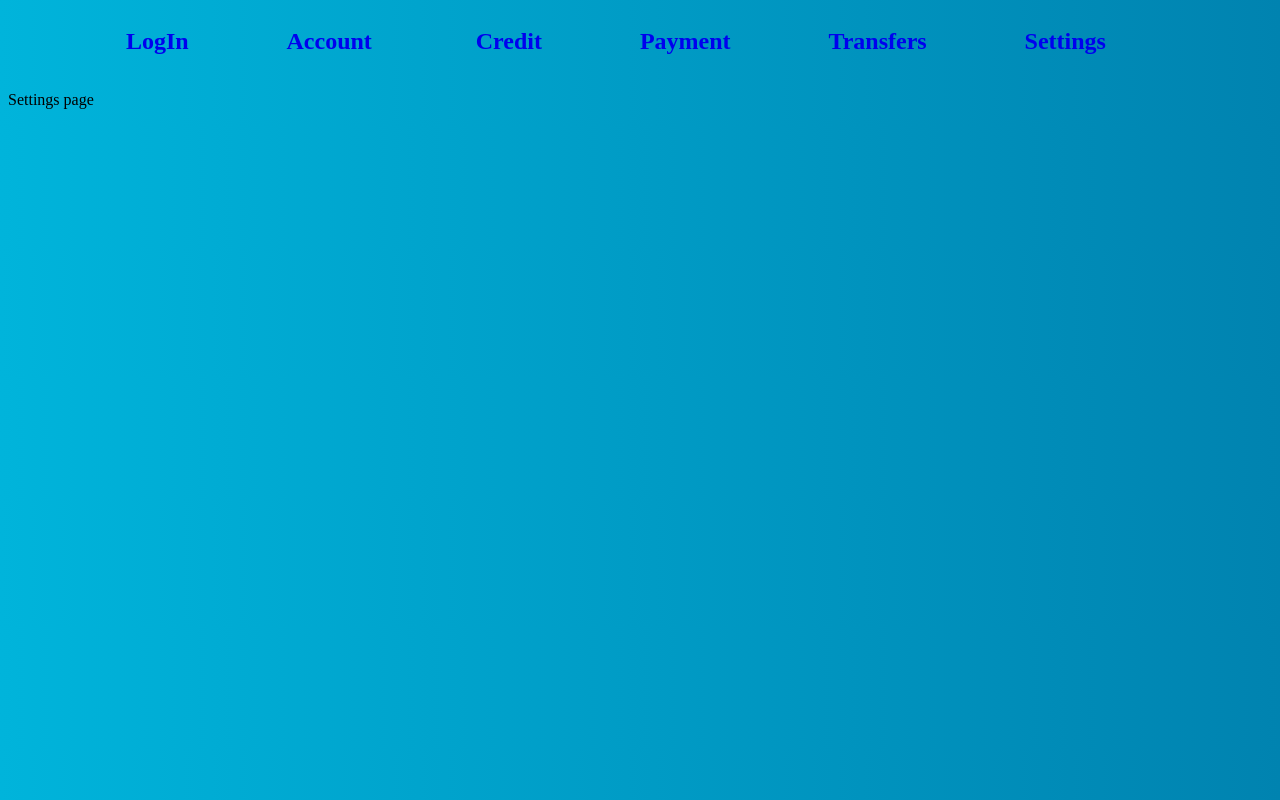
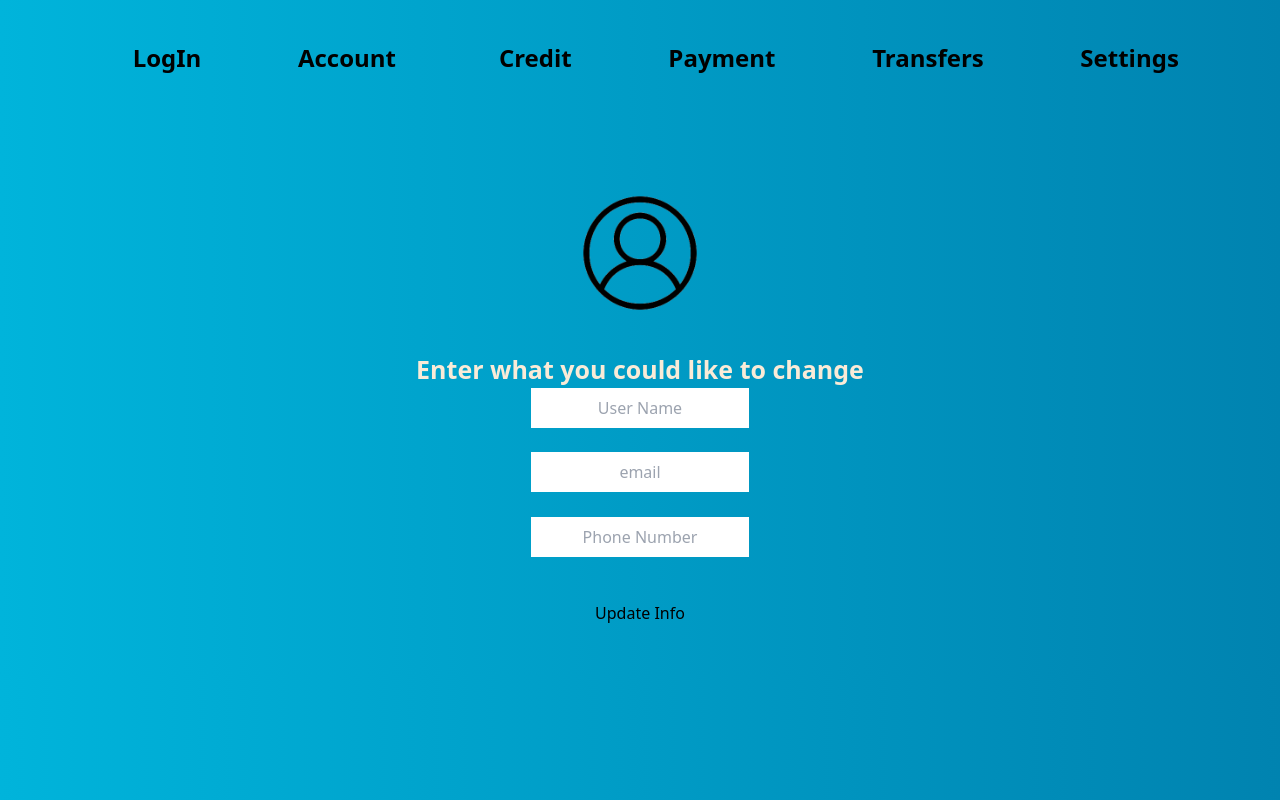
Before and after one commit to Marcokorcak/Midterm-Project, a React (Vite) app: page /settings in a window 1280 px wide. Built offline with nearby package versions, Linux system fonts and the light colour scheme.

Commit message:
added settings page

```diff
--- a/package.json
+++ b/package.json
@@ -11,12 +11,14 @@
   "dependencies": {
     "react": "^18.2.0",
     "react-dom": "^18.2.0",
-    "react-router-dom": "^6.9.0"
+    "react-router-dom": "^6.9.0",
+    "tailwindcss-card": "^0.1.0"
   },
   "devDependencies": {
     "@types/react": "^18.0.28",
     "@types/react-dom": "^18.0.11",
     "@vitejs/plugin-react": "^3.1.0",
+    "tailwindcss": "^3.2.7",
     "vite": "^4.2.0"
   }
 }
--- a/src/Pages/logIn.jsx
+++ b/src/Pages/logIn.jsx
@@ -4,6 +4,9 @@ import logo from "../image.png";
 
 const Login = () => {
     return (<Container>
+
+
+
         <img className = 'a' src = {logo}></img>
 
       <input className="a" name="userName" placeholder="User Name" />
--- a/src/Pages/settings.jsx
+++ b/src/Pages/settings.jsx
@@ -1,10 +1,24 @@
 import Container from "../components/Container";
+import user from "../user.png";
+
 
 
 
 const Settings = () => {
     return (<Container>
-        <p>Settings page</p>
+        <img className = 'b' src = {user}></img>
+
+        <p className="a"> Enter what you could like to change</p>
+
+        <input className="a" name="userName" placeholder="User Name" />
+
+       <input className="b" name="email" placeholder="email" />
+
+       <input className="b" name="phoneNum" placeholder="Phone Number" />
+
+       <button type="submit">Update Info</button>
+
+
     </Container>)
 }
 
--- a/src/Pages/viewAccount.jsx
+++ b/src/Pages/viewAccount.jsx
@@ -3,7 +3,9 @@ import Container from "../components/Container";
 
 const ViewAcc = () => {
     return (<Container>
-        <p>Acc page</p>
+
+<p className="a"> Hello, John Doe</p>
+
     </Container>)
 }
 
--- a/src/index.css
+++ b/src/index.css
@@ -38,6 +38,16 @@ img.a {
   margin-top: 5%;
   margin-bottom: 5%;
 }
+
+img.b {
+  display: block;
+  margin-left: auto;
+  margin-right: auto;
+  width: 10%;
+  margin-top: 3%;
+  margin-bottom: 3%;
+}
+
 
 label{
   margin-left: auto;
@@ -87,3 +97,10 @@ button:hover{
 background-color: rgb(17, 255, 0);
 color: rgb(255, 255, 255);
 }
+
+p.a{
+  text-align: center;
+  font-size: 25px;
+  color: antiquewhite;
+  font-weight: bolder;
+}
--- /dev/null
+++ b/tailwind.config.cjs
@@ -0,0 +1,9 @@
+module.exports = {
+  content: [
+    "./src/**/*.{js,jsx,ts,tsx}",
+  ],
+  theme: {
+    extend: {},
+  },
+  plugins: [],
+}
```
Also changed, not shown: src/user.png (added), 1 other file (tests, documents, lock files or other folders).
